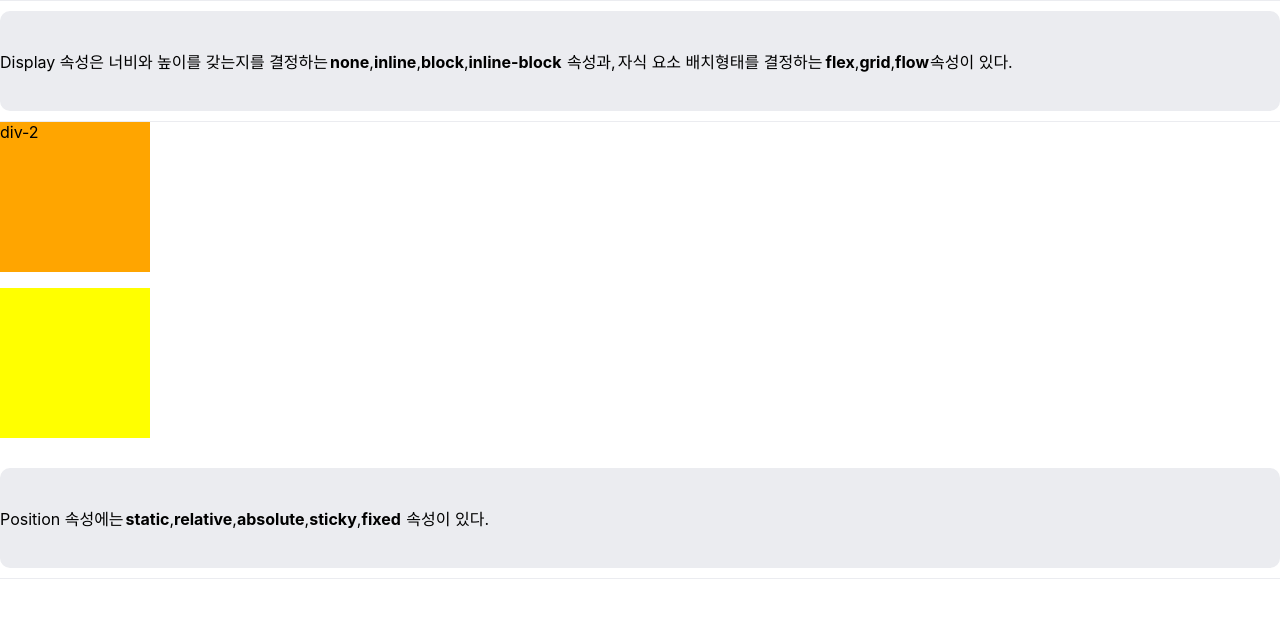
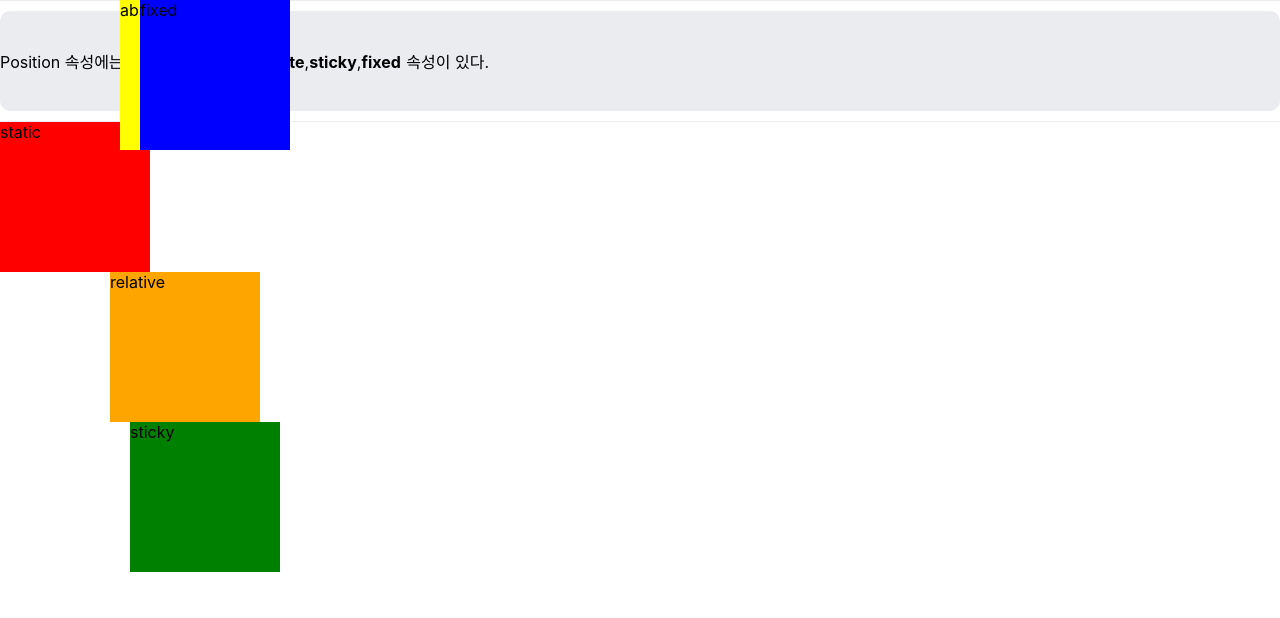
Before and after one commit to yeonwooz/css-display-position, a React (Create React App) app: page / in a window 1280 px wide. Shown: the top 618 px of the page. Built offline with nearby package versions, Linux system fonts and the light colour scheme.

Commit message:
포지션 요소들 배치,리드미 추가 - display 자식요소 배치방식

```diff
--- a/src/App.css
+++ b/src/App.css
@@ -61,3 +61,42 @@ body {
     display: none
     DOM 트리에서 사라진다 */
 }
+
+.longScroll {
+    height: 2000px;
+}
+
+.static {
+    background-color: red;
+    position: static;
+    top: 0px;
+    left: 100px;
+}
+
+.relative {
+    background-color: orange;
+    position: relative;
+    top: 0px;
+    left: 110px;
+}
+
+.absolute {
+    background-color: yellow;
+    position: absolute;
+    top: 0px;
+    left: 120px;
+}
+
+.sticky {
+    background-color: green;
+    position: sticky;
+    top: 0px;
+    left: 130px;
+}
+
+.fixed {
+    background-color: blue;
+    position: fixed;
+    top: 0px;
+    left: 140px;
+}
--- a/src/App.tsx
+++ b/src/App.tsx
@@ -1,11 +1,11 @@
 import './App.css'
 import Position from '~/Position'
-import Display from '~/Display'
+// import Display from '~/Display'
 
 function App() {
     return (
         <div className="App">
-            <Display />
+            {/* <Display /> */}
             <Position />
         </div>
     )
--- a/src/Position.tsx
+++ b/src/Position.tsx
@@ -8,6 +8,26 @@ function BoldText(text: string): ReactElement {
 함수표현식으로 선언하는 경우에는 반환타입이 ReactElement 로 약속되어 있다.
 React.FC 타입을 반환타입으로 사용하기 위해 화살표함수를 사용한다.
 */
+
+const StaticBox: React.FC = () => {
+    return <div className="box static">static</div>
+}
+
+const RelativeBox: React.FC = () => {
+    return <div className="box relative">relative</div>
+}
+
+const AbsoluteBox: React.FC = () => {
+    return <div className="box absolute">absolute</div>
+}
+
+const StickyBox: React.FC = () => {
+    return <div className="box sticky">sticky</div>
+}
+
+const FixedBox: React.FC = () => {
+    return <div className="box fixed">fixed</div>
+}
 
 const Position: React.FC = () => {
     return (
@@ -24,7 +44,13 @@ const Position: React.FC = () => {
                     <span style={styles.Span}>속성이 있다.</span>
                 </p>
             </header>
-            <body></body>
+            <body className="longScroll">
+                <StaticBox />
+                <RelativeBox />
+                <StickyBox />
+                <AbsoluteBox />
+                <FixedBox />
+            </body>
         </>
     )
 }
```
Also changed, not shown: 1 other file (tests, documents, lock files or other folders).
